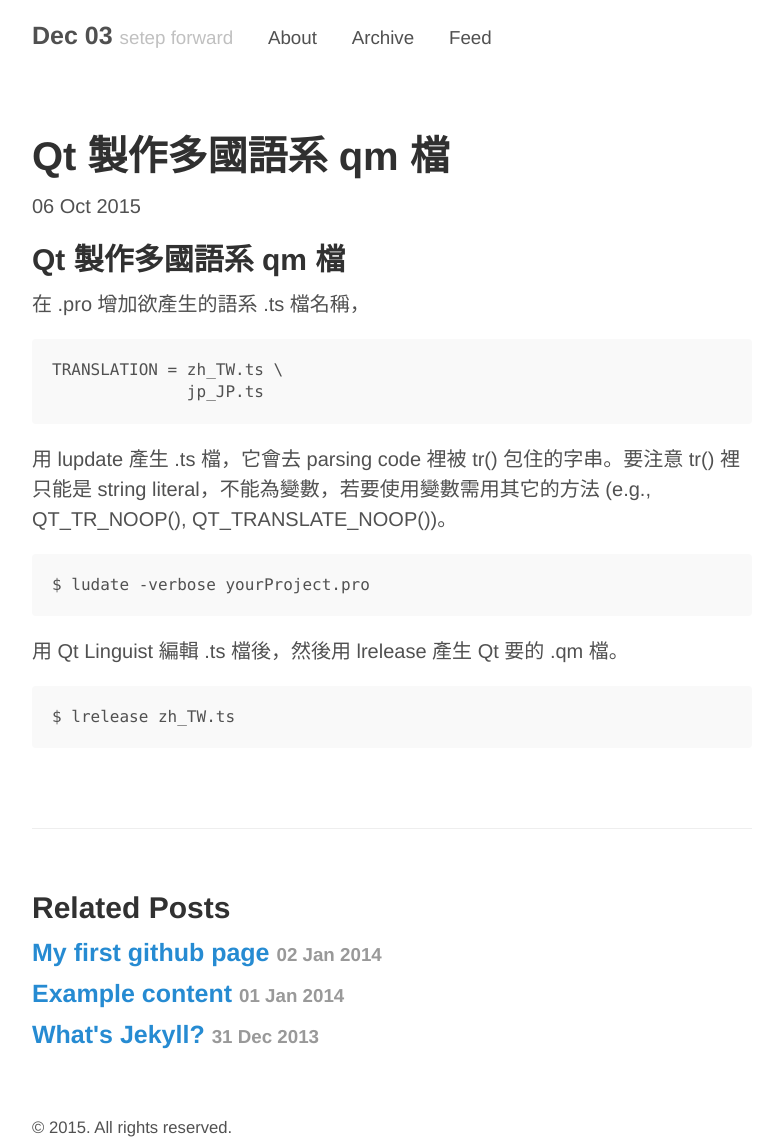
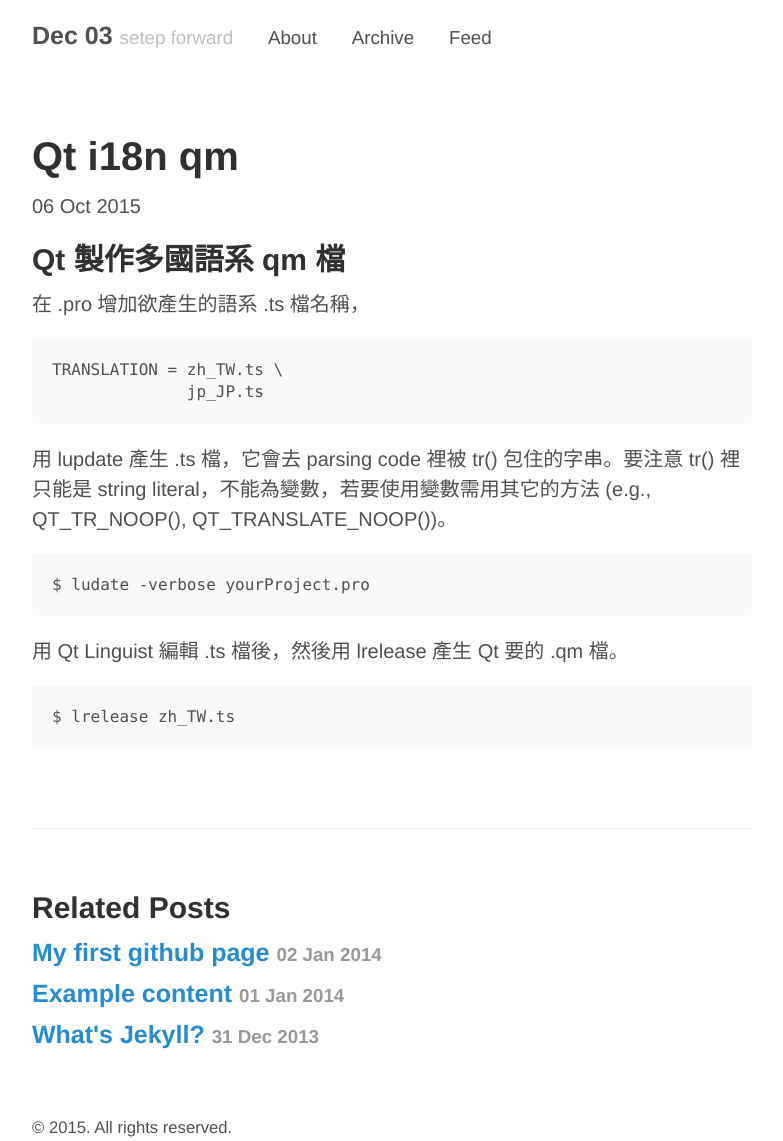
Before and after one commit to lightDer/lightder.github.io, a Jekyll site: the page built from _posts/2015-10-06-qt-i18n-qm.md, in a window 1280 px wide. Shown: the whole page, without its empty margins (248-1031 px from the left). Built offline with Jekyll 4.4.1, drawn with Linux system fonts in a browser that asks for light colours.

Commit message:
Update 2015-10-06-qt-i18n-qm.md

```diff
--- a/_posts/2015-10-06-qt-i18n-qm.md
+++ b/_posts/2015-10-06-qt-i18n-qm.md
@@ -1,6 +1,6 @@
 ---
 layout: post
-title: Qt 製作多國語系 qm 檔
+title: Qt i18n qm
 ---
 
 
```
